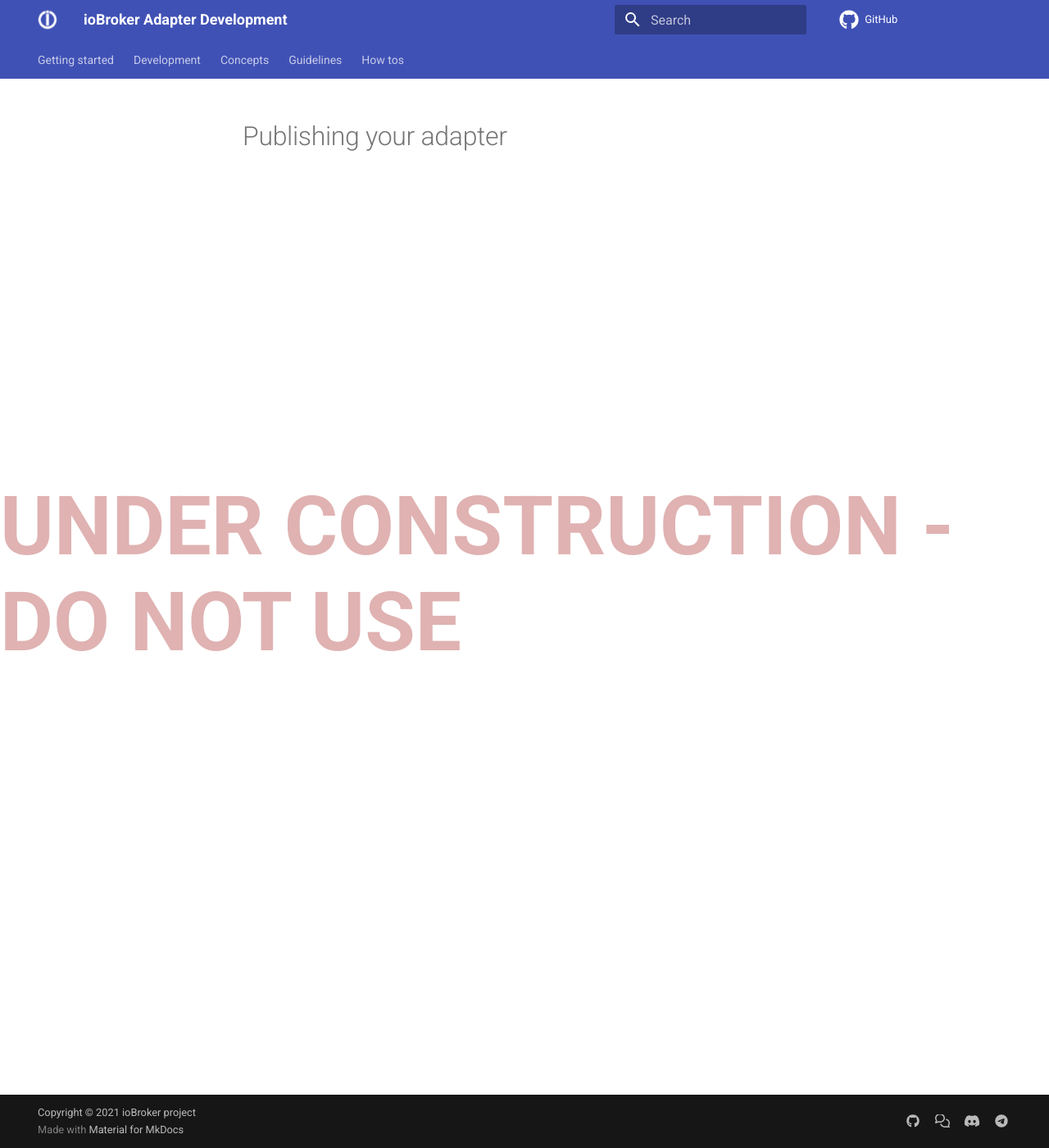
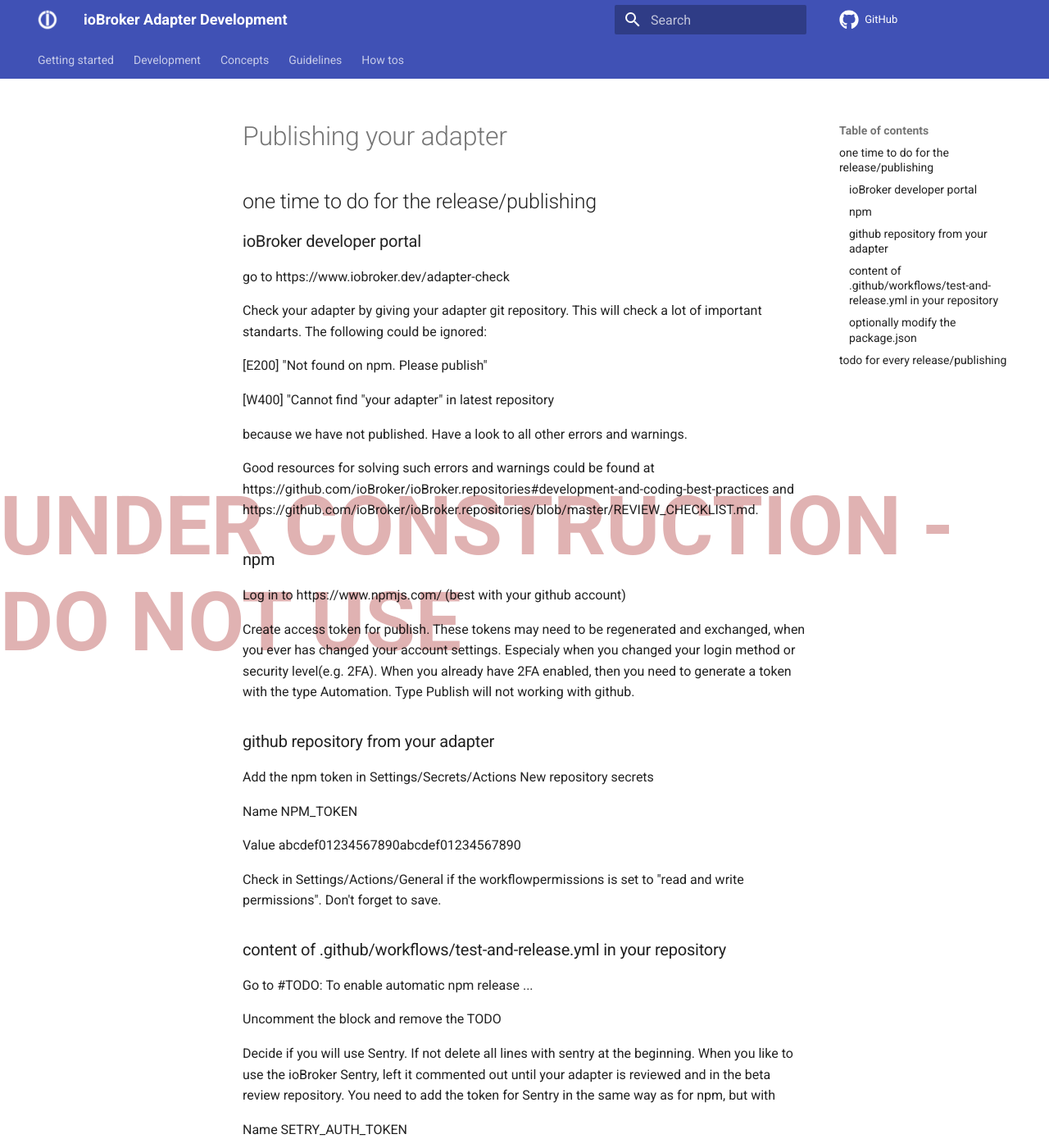
Before and after one commit to ioBroker/dev-docs, an MkDocs documentation site: the page built from docs/getting-started/04-publish-adapter.md, in a window 1280 px wide and 1400 px high. Shown: the whole window at 82% size. Built offline with MkDocs 1.6.1 and Material for MkDocs 9.7.7, drawn with Linux system fonts in a browser that asks for light colours; comment, search, counter and statistics services are not loaded; the version menu is left out; some of the changed text lies outside the part shown.

Commit message:
getting-started/04-publish-adapter.md draft (#38)
* getting-started/04-publish-adapter.md draft

* according to https://www.youtube.com/watch?v=A9UETXyAmL4 from 35:20 to 45:00
* no spell checking

[no-ticket]

* Rework from review

* links for adapter check
* more precise token for npm
* additional note for sentry
* npm run release description more convenient
* 4 trouble shooting points

[no-ticket]

````diff
--- a/docs/getting-started/04-publish-adapter.md
+++ b/docs/getting-started/04-publish-adapter.md
@@ -1 +1,88 @@
 # Publishing your adapter
+## one time to do for the release/publishing
+### ioBroker developer portal
+go to https://www.iobroker.dev/adapter-check
+
+Check your adapter by giving your adapter git repository. This will check a lot of important standarts. The following could be ignored:
+
+[E200] "Not found on npm. Please publish"
+
+[W400] "Cannot find "your adapter" in latest repository
+
+because we have not published. Have a look to all other errors and warnings.
+
+Good resources for solving such errors and warnings could be found at https://github.com/ioBroker/ioBroker.repositories#development-and-coding-best-practices and https://github.com/ioBroker/ioBroker.repositories/blob/master/REVIEW_CHECKLIST.md.
+
+<!-- ToDo: include the two links into this documents. -->
+
+### npm
+
+Log in to https://www.npmjs.com/ (best with your github account)
+
+Create access token for publish. These tokens may need to be regenerated and exchanged, when you ever has changed your account settings. Especialy when you changed your login method or security level(e.g. 2FA). When you already have 2FA enabled, then you need to generate a token with the type Automation. Type Publish will not working with github.
+
+### github repository from your adapter
+
+Add the npm token in Settings/Secrets/Actions New repository secrets
+
+Name NPM_TOKEN
+
+Value abcdef01234567890abcdef01234567890
+
+Check in Settings/Actions/General if the workflowpermissions is set to "read and write permissions". Don't forget to save.
+
+### content of .github/workflows/test-and-release.yml in your repository
+
+Go to #TODO: To enable automatic npm release ...
+
+Uncomment the block and remove the TODO
+
+Decide if you will use Sentry. If not delete all lines with sentry at the beginning. When you like to use the ioBroker Sentry, left it commented out until your adapter is reviewed and in the beta review repository. You need to add the token for Sentry in the same way as for npm, but with
+
+Name SETRY_AUTH_TOKEN
+
+Value 01234567890abcdef01234567890abcdef
+
+Commit the adapter content to github. (Actually the script is only working when your main is not protected or you at least able to push directly to your main)
+
+### optionally modify the package.json
+
+In the section scripts there is the line
+
+``` "release": "release-script" ```
+
+This is doing the magic, if you do
+
+``` npm run release ```
+
+inside the root folder of your repository. This is at the beginning enought, but there are two more release types needed later
+
+```
+npm run release patch
+npm run release minor
+npm run release major
+```
+
+When what? When you have small changes, like bugfixes without new interfaces, use ```npm run release``` or more precise ```npm run release patch```. When you have fully backward compatible changes, like bugfixes, new functions without deleting old functions or just overloaded functions, use ```npm run release minor```. When you have major changes and when you have at least deleted one function, so you have no backward compatibility and the user need to react on your change, use ```npm run release major```.
+
+## todo for every release/publishing
+
+Check if in the readme at the change log section the
+
+``` ### **WORK IN PROGRESS** ```
+
+line is copied from the Placeholder. Check your last commits, if all changes are well described in the Changelog.
+Commit the adapter content to github. If you have uncommitted changes. Otherwise the release script will fail.
+
+Now do:
+
+``` npm run release patch```
+
+Thats it.
+
+# Trouble shooting
+
+* Error 504 during translation: The translation of longer text snipets fail sometimes. Shorten the text and retry.
+* Also be sure that all is committed. There are often uncommited changes. But the error message is clear here.
+* best practice: commit the latest status and push to github and check that testing works BEFORE creating a new version (else you need to revert a lot of stuff (especially io-package!) because the version then never went out.
+* Check your emails/github actions page to see if the release was successfull
````
